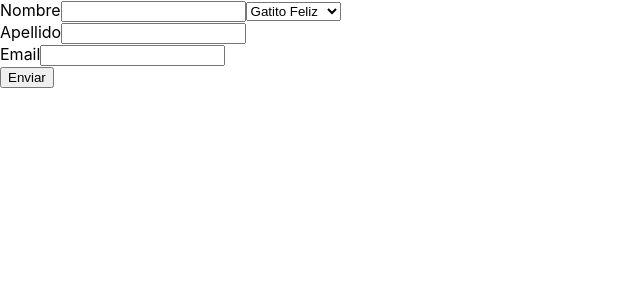
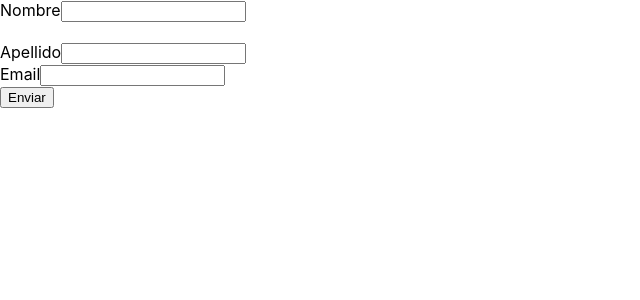
Before and after one commit to alonso1298/formik, a React (Create React App) app: page / in a window 1280 px wide. Shown: the top 300 px of the page, without its empty margins (0-640 px from the left). Built offline with nearby package versions, Linux system fonts and the light colour scheme.

Commit message:
componentes custom con el hook de UseField

```diff
--- a/src/App.js
+++ b/src/App.js
@@ -1,4 +1,5 @@
 import { Formik, Form, Field, ErrorMessage } from "formik";
+import TextInput from './components/TextInput';
 
 const validate = (values) => {
   const errors = {}
@@ -33,13 +34,7 @@ function App() {
         onSubmit={values => console.log(values)}
     >
       <Form>
-        <label>Nombre</label>
-        <Field name="name" type="text" className="input" />
-        <Field name="select" as="select" type="select" className="input" >
-          <option value="gatitofeliz">Gatito Feliz</option>
-          <option value="gatitotriste">Gatito Triste</option>
-        </Field>
-        <ErrorMessage name="name"/>
+        <TextInput name="name" label="Nombre" />
         <br />
         <label>Apellido</label>
         <Field name="lastname" type="text"/>
--- /dev/null
+++ b/src/components/TextInput.js
@@ -0,0 +1,15 @@
+import { useField } from "formik";
+
+const TextInput = ({ label, ...props }) => {
+    const [field, meta] = useField(props);
+
+    return(
+        <div className="control">
+            <label className="label">{label}</label>
+            <input className="input" {...field} {...props}/>
+            {meta.touched && meta.error ? <div className="error"> {meta.error}</div> : null}
+        </div>
+    );
+}
+
+export default TextInput;
```
